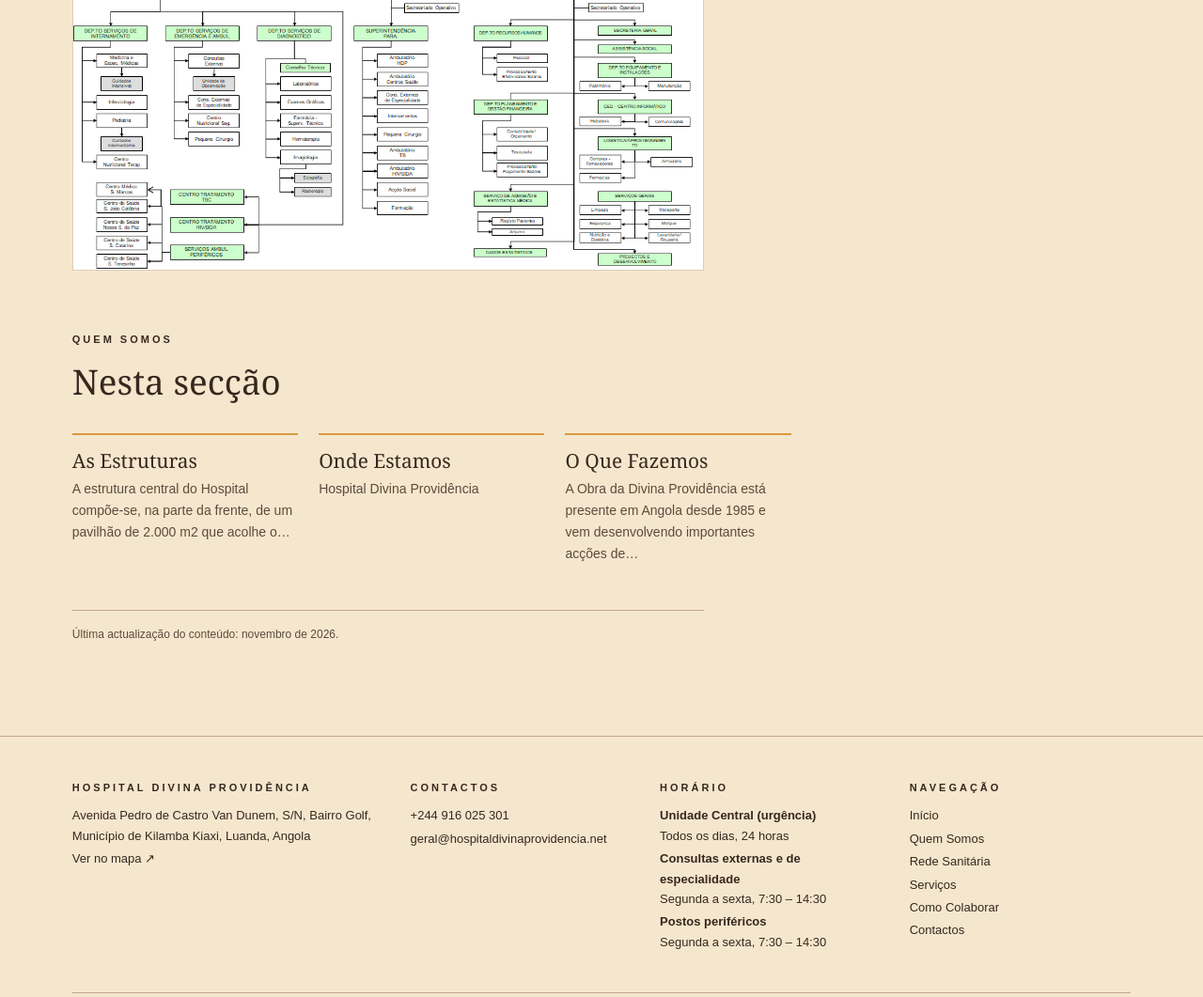
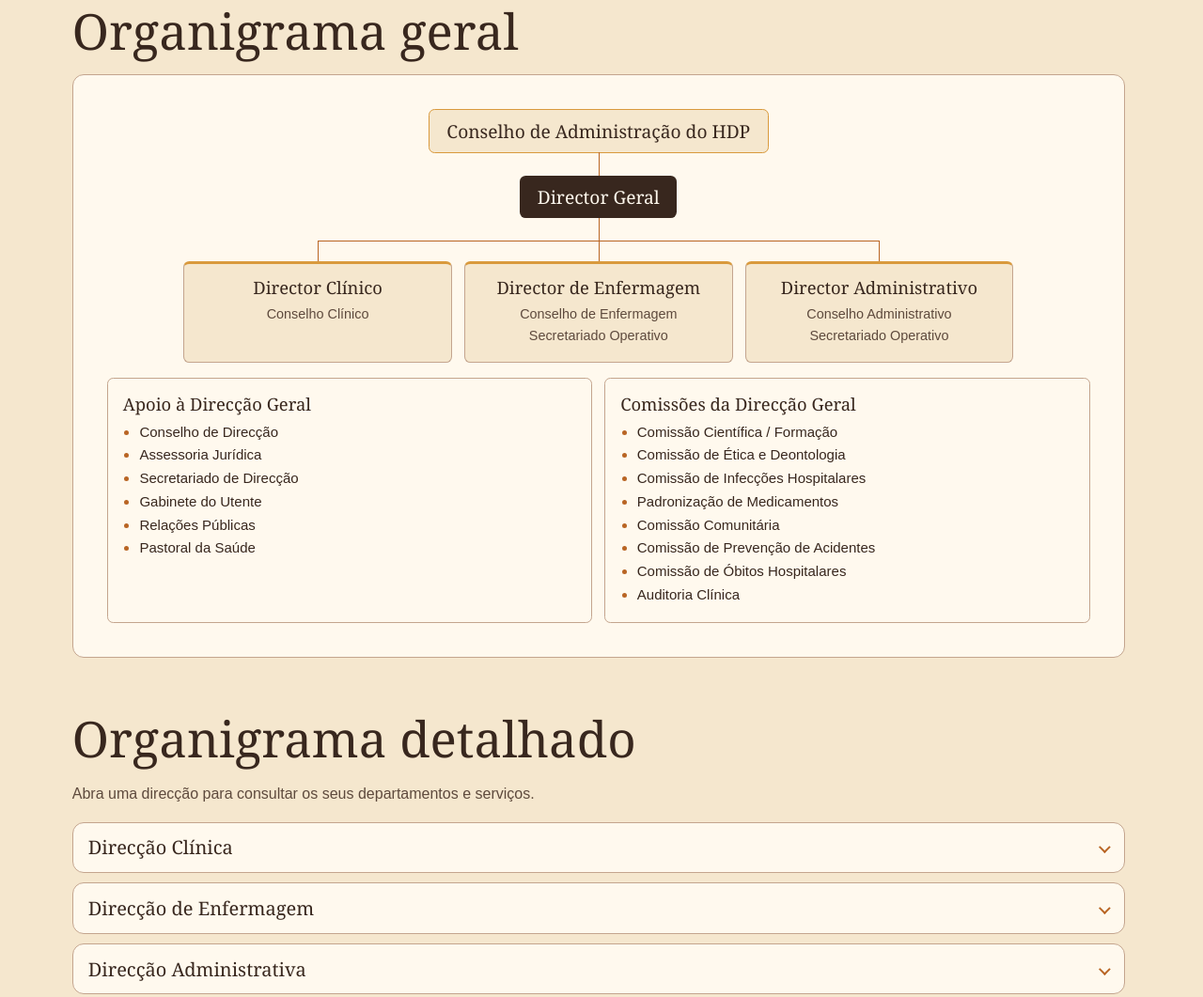
Before and after one commit to danielegobbo/hdp-www, an Astro site: page /quem-somos in a window 1280 px wide. Shown: the part 2200-3261 px from the top of the page at 94% size. Built offline with nearby package versions, Linux system fonts and the light colour scheme; Astro itself is replaced by a stand-in of ours.

Commit message:
Ridisegna gli organigrammi del sito HDP

```diff
--- /dev/null
+++ b/src/components/Organigramas.astro
@@ -0,0 +1,136 @@
+---
+import { apoio, comissoes, direccoes } from "../data/organigrama";
+import UnidadesOrganigrama from "./UnidadesOrganigrama.astro";
+---
+<section class="organigrama" aria-labelledby="organigrama-geral">
+  <h2 id="organigrama-geral">Organigrama geral</h2>
+  <div class="quadro">
+    <div class="hierarquia">
+      <p class="conselho">Conselho de Administração do HDP</p>
+      <p class="director-geral">Director Geral</p>
+      <ul class="direccoes" aria-label="Direcções subordinadas ao Director Geral">
+        {direccoes.map(({ director, apoio }) => (
+          <li>
+            <div class="direccao">
+              <h3>{director}</h3>
+              <ul class="apoio-direccao">
+                {apoio.map((nome) => <li>{nome}</li>)}
+              </ul>
+            </div>
+          </li>
+        ))}
+      </ul>
+    </div>
+    <div class="apoio-geral">
+      <div class="painel">
+        <h3>Apoio à Direcção Geral</h3>
+        <ul>
+          {apoio.map((nome) => <li>{nome}</li>)}
+        </ul>
+      </div>
+      <div class="painel">
+        <h3>Comissões da Direcção Geral</h3>
+        <ul>
+          {comissoes.map((nome) => <li>{nome}</li>)}
+        </ul>
+      </div>
+    </div>
+  </div>
+</section>
+
+<section class="organigrama" aria-labelledby="organigrama-detalhado">
+  <h2 id="organigrama-detalhado">Organigrama detalhado</h2>
+  <p class="instrucao">Abra uma direcção para consultar os seus departamentos e serviços.</p>
+  <div class="detalhes">
+    {direccoes.map(({ nome, unidades }) => (
+      <details>
+        <summary>{nome}</summary>
+        <ul class="departamentos">
+          {unidades.map(({ nome, unidades: servicos }) => (
+            <li class="painel">
+              <h3>{nome}</h3>
+              {!!servicos?.length && <UnidadesOrganigrama unidades={servicos} />}
+            </li>
+          ))}
+        </ul>
+      </details>
+    ))}
+  </div>
+</section>
+
+<style>
+  .organigrama { max-width: 70rem; margin-block-start: 3.5rem; container-type: inline-size; }
+  .organigrama h2 { margin-block: 0 1rem; }
+  .quadro, details { border: 1px solid var(--beige); border-radius: .75rem; background: var(--carta); }
+  .quadro { padding: clamp(1rem, 4vw, 2.25rem); }
+  .hierarquia { display: grid; justify-items: center; }
+  .conselho, .director-geral {
+    position: relative;
+    max-width: 100%;
+    margin: 0 0 1.5rem;
+    padding: .65rem 1.15rem;
+    border-radius: .4rem;
+    text-align: center;
+    font: 1.2rem/1.25 var(--serif);
+  }
+  .conselho { border: 1px solid var(--oro); background: var(--crema); }
+  .director-geral { background: var(--marrone); color: var(--carta); }
+  .conselho::after, .director-geral::after {
+    content: "";
+    position: absolute;
+    top: 100%;
+    left: 50%;
+    height: calc(1.5rem + 1px);
+    border-left: 1px solid var(--ambra);
+  }
+  .direccoes, .departamentos { margin: 0; padding: 0; list-style: none; }
+  .direccoes { position: relative; display: grid; width: 100%; max-width: 56rem; }
+  .direccoes > li { position: relative; }
+  .direccoes > li::before, .direccoes > li::after {
+    content: "";
+    position: absolute;
+  }
+  .direccao { height: 100%; padding: .9rem .65rem; border: 1px solid var(--beige); border-top: 3px solid var(--oro); border-radius: .4rem; background: var(--crema); text-align: center; }
+  .direccao h3, .painel h3 { margin: 0; font-size: 1.15rem; }
+  .apoio-direccao { margin: .4rem 0 0; padding: 0; list-style: none; color: var(--muted); font-size: .9rem; }
+  .apoio-geral { display: grid; gap: .8rem; margin-top: 1rem; }
+  .painel { padding: 1rem; border: 1px solid var(--beige); border-radius: .4rem; }
+  .apoio-geral ul { margin: .5rem 0 0; padding-left: 1.1rem; font-size: .9375rem; }
+  .apoio-geral li::marker { color: var(--ambra); }
+  .instrucao { margin: 0 0 1rem; color: var(--muted); }
+  .detalhes { display: grid; gap: .65rem; }
+  summary {
+    display: flex;
+    align-items: center;
+    justify-content: space-between;
+    gap: .75rem;
+    padding: .85rem 1rem;
+    border-radius: inherit;
+    cursor: pointer;
+    font: 1.25rem/1.25 var(--serif);
+    list-style: none;
+  }
+  summary::-webkit-details-marker { display: none; }
+  summary::after { content: ""; flex: none; width: .55rem; height: .55rem; border: solid var(--ambra); border-width: 0 2px 2px 0; transform: rotate(45deg); }
+  details[open] summary::after { transform: rotate(225deg); }
+  summary:hover, details[open] summary { background: var(--crema); }
+  .departamentos { display: grid; gap: .65rem; padding: .85rem; }
+  @container (width < 42rem) {
+    .direccoes { padding-left: 1rem; }
+    .direccoes::before { content: ""; position: absolute; inset: 0 50% auto 0; border-top: 1px solid var(--ambra); }
+    .direccoes > li { padding-block: .45rem; }
+    .direccoes > li::before { inset: 0 auto 0 -1rem; border-left: 1px solid var(--ambra); }
+    .direccoes > li:last-child::before { bottom: 50%; }
+    .direccoes > li::after { inset: 50% 100% auto -1rem; border-top: 1px solid var(--ambra); }
+  }
+  @container (min-width: 42rem) {
+    .direccoes { grid-template-columns: repeat(3, minmax(0, 1fr)); }
+    .direccoes > li { padding: 1.35rem .4rem 0; }
+    .direccoes > li::before { inset: 0 auto auto 50%; height: 1.35rem; border-left: 1px solid var(--ambra); }
+    .direccoes > li::after { inset: 0 0 auto; border-top: 1px solid var(--ambra); }
+    .direccoes > li:first-child::after { left: 50%; }
+    .direccoes > li:last-child::after { right: 50%; }
+    .apoio-geral { grid-template-columns: 1fr 1fr; }
+    .departamentos { grid-template-columns: repeat(auto-fit, minmax(17rem, 1fr)); }
+  }
+</style>
--- /dev/null
+++ b/src/components/UnidadesOrganigrama.astro
@@ -0,0 +1,21 @@
+---
+import type { Unidade } from "../data/organigrama";
+
+interface Props {
+  unidades: Unidade[];
+}
+const { unidades } = Astro.props;
+---
+<ul>
+  {unidades.map(({ nome, unidades: filhas }) => (
+    <li>
+      {nome}
+      {!!filhas?.length && <Astro.self unidades={filhas} />}
+    </li>
+  ))}
+</ul>
+<style>
+  ul { margin: .4rem 0 0; padding: 0 0 0 .85rem; border-inline-start: 1px solid var(--beige); list-style: none; }
+  li { position: relative; margin: .3rem 0; font-size: .9375rem; }
+  li::before { content: ""; position: absolute; inset-inline-start: -.85rem; top: .8em; width: .55rem; border-top: 1px solid var(--beige); }
+</style>
--- a/src/content/paginas/quem-somos.md
+++ b/src/content/paginas/quem-somos.md
@@ -22,7 +22,3 @@ O Município de Kilamba Kiaxi conta com uma população estimada em 700.000 habi
 Na Unidade Central existem quatro tipologias de internamentos: Pediatria (60 camas), Medicina Geral (40 camas), infecciologia (20 camas), Malnutrição Severa (27 camas), perfazendo um total de 147 camas disponíveis 24/24, 7/7. O atendimento nas Unidades Periféricas é apenas diurno.
 
 Juntamente ao Hospital Municipal de Kilamba Kiaxi, o HDP conta com os serviços sanitários previstos no “Pacote Mínimo de Serviços” contemplado no DL n. 54/03, com particular cuidado aos serviços preventivos e curativos de Atenção Primária, dando assim cobertura à Área de Saúde de competência. Neste contexto, o Hospital faz parte da rede Sanitária do Serviço Nacional de Saúde em força de um acordo operativo assinado com a Direcção Provincial de Saúde de Luanda ao 03 de Fevereiro de 1997.
-
-![Organigrama do HDP: Conselho de Administração, Director Geral e as direcções Clínica, de Enfermagem e Administrativa](../../assets/img/extraidas/73-1.png)
-
-![Organigrama completo do Hospital Divina Providência, com os departamentos de cada direcção](../../assets/img/extraidas/73-2.png)
--- /dev/null
+++ b/src/data/organigrama.ts
@@ -0,0 +1,104 @@
+export interface Unidade {
+  nome: string;
+  unidades?: Unidade[];
+}
+
+const unidade = (nome: string, ...unidades: Unidade[]): Unidade => ({ nome, unidades });
+const servicos = (...nomes: string[]): Unidade[] => nomes.map((nome) => unidade(nome));
+
+export const apoio = [
+  "Conselho de Direcção",
+  "Assessoria Jurídica",
+  "Secretariado de Direcção",
+  "Gabinete do Utente",
+  "Relações Públicas",
+  "Pastoral da Saúde",
+];
+
+export const comissoes = [
+  "Comissão Científica / Formação",
+  "Comissão de Ética e Deontologia",
+  "Comissão de Infecções Hospitalares",
+  "Padronização de Medicamentos",
+  "Comissão Comunitária",
+  "Comissão de Prevenção de Acidentes",
+  "Comissão de Óbitos Hospitalares",
+  "Auditoria Clínica",
+];
+
+export const direccoes = [
+  {
+    nome: "Direcção Clínica",
+    director: "Director Clínico",
+    apoio: ["Conselho Clínico"],
+    unidades: [
+      unidade("Departamento de Serviços de Internamento",
+        unidade("Medicina e Especialidades Médicas", unidade("Cuidados Intensivos")),
+        unidade("Infecciologia"),
+        unidade("Pediatria", unidade("Cuidados Intermediários")),
+        unidade("Centro Nutricional Terapêutico"),
+      ),
+      unidade("Departamento de Serviços de Emergência e Ambulatório",
+        unidade("Consultas Externas", unidade("Unidade de Observação")),
+        ...servicos("Consultas Externas de Especialidade", "Centro Nutricional de Seguimento", "Pequena Cirurgia"),
+      ),
+      unidade("Departamento de Serviços de Diagnóstico",
+        ...servicos("Conselho Técnico", "Laboratórios", "Exames Gráficos", "Farmácia — Supervisão Técnica", "Hemoterapia"),
+        unidade("Imagiologia", ...servicos("Ecografia", "Radiologia")),
+      ),
+      unidade("Centro de Tratamento de TBC"),
+      unidade("Centro de Tratamento de HIV/SIDA"),
+      unidade("Serviços Ambulatórios Periféricos",
+        ...servicos(
+          "Centro Médico São Marcos",
+          "Centro de Saúde São João Calábria",
+          "Centro de Saúde Nossa Senhora da Paz",
+          "Centro de Saúde Santa Catarina",
+          "Centro de Saúde Santa Teresinha",
+        ),
+      ),
+    ],
+  },
+  {
+    nome: "Direcção de Enfermagem",
+    director: "Director de Enfermagem",
+    apoio: ["Conselho de Enfermagem", "Secretariado Operativo"],
+    unidades: [
+      unidade("Superintendência",
+        ...servicos(
+          "Ambulatório HDP",
+          "Ambulatório dos Centros de Saúde",
+          "Consultas Externas de Especialidade",
+          "Internamentos",
+          "Pequena Cirurgia",
+          "Ambulatório TB",
+          "Ambulatório HIV/SIDA",
+          "Acção Social",
+          "Formação",
+        ),
+      ),
+    ],
+  },
+  {
+    nome: "Direcção Administrativa",
+    director: "Director Administrativo",
+    apoio: ["Conselho Administrativo", "Secretariado Operativo"],
+    unidades: [
+      unidade("Departamento de Recursos Humanos", ...servicos("Pessoal", "Processamento de Efectividades e Salários")),
+      unidade("Departamento de Planeamento e Gestão Financeira",
+        ...servicos("Contabilidade / Orçamento", "Tesouraria", "Processamento de Pagamento de Salários"),
+      ),
+      unidade("Serviço de Admissão e Estatística Médica", ...servicos("Registo de Pacientes", "Arquivo")),
+      unidade("Dados Estatísticos"),
+      unidade("Secretaria Geral"),
+      unidade("Assistência Social"),
+      unidade("Departamento de Equipamento e Instalações", ...servicos("Património", "Manutenção")),
+      unidade("CED — Centro Informático", ...servicos("Helpdesk", "Comunicações")),
+      unidade("Logística / Aprovisionamento", ...servicos("Compras — Fornecedores", "Armazéns", "Farmácias")),
+      unidade("Serviços Gerais",
+        ...servicos("Limpeza", "Transporte", "Segurança", "Morgue", "Nutrição e Dietética", "Lavandaria / Rouparia"),
+      ),
+      unidade("Projectos e Desenvolvimento"),
+    ],
+  },
+];
--- a/src/pages/[...slug].astro
+++ b/src/pages/[...slug].astro
@@ -3,6 +3,7 @@ import { render } from "astro:content";
 import { Image } from "astro:assets";
 import Base from "../layouts/Base.astro";
 import Cards from "../components/Cards.astro";
+import Organigramas from "../components/Organigramas.astro";
 import { todasPaginas, filhas, resumo } from "../lib/paginas";
 import { site } from "../data/site";
 
@@ -97,5 +98,7 @@ const tel = (n: string) => "tel:" + n.split("/")[0].replace(/[^\d+]/g, "");
         </aside>
       )}
     </div>
+
+    {d.slug === "quem-somos" && <Organigramas />}
   </div>
 </Base>
```
